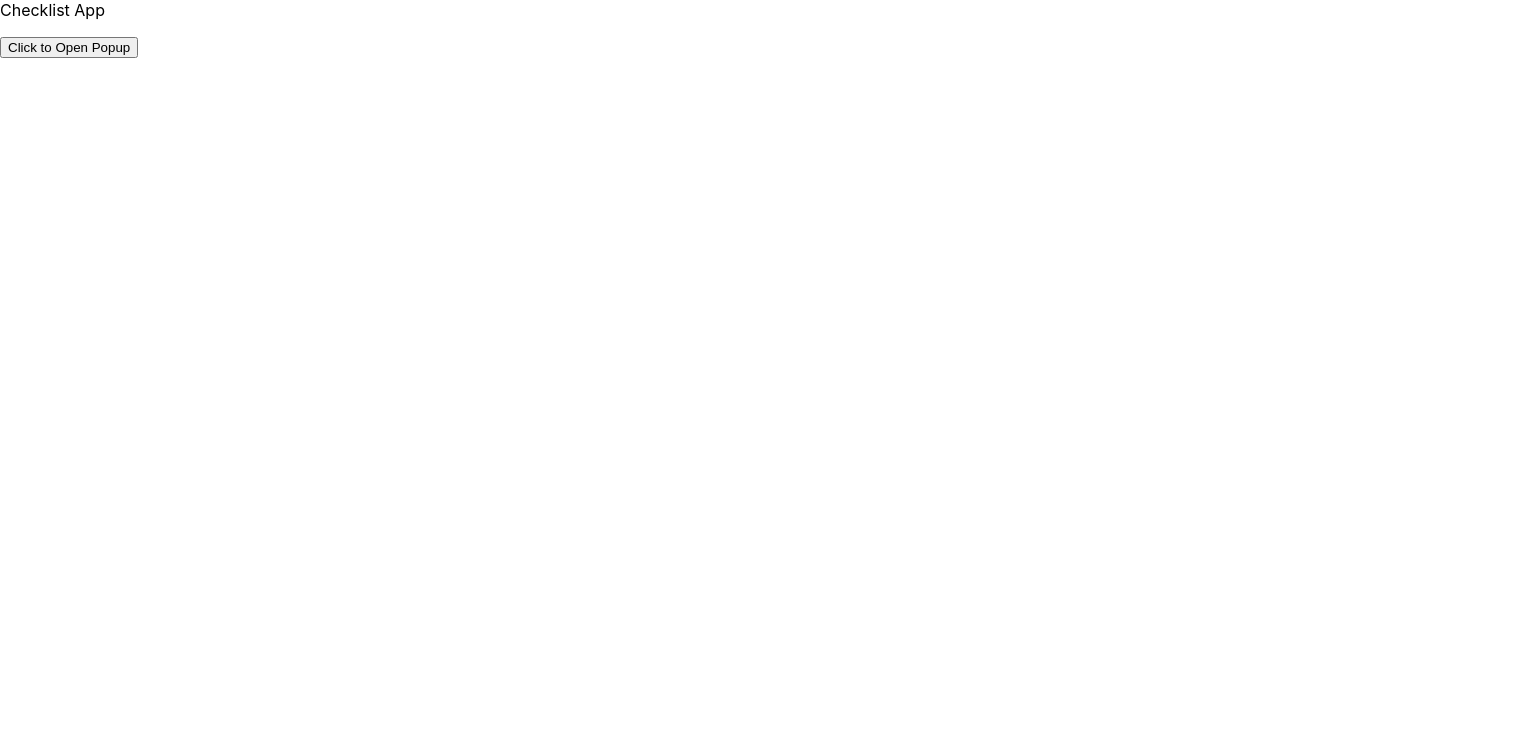
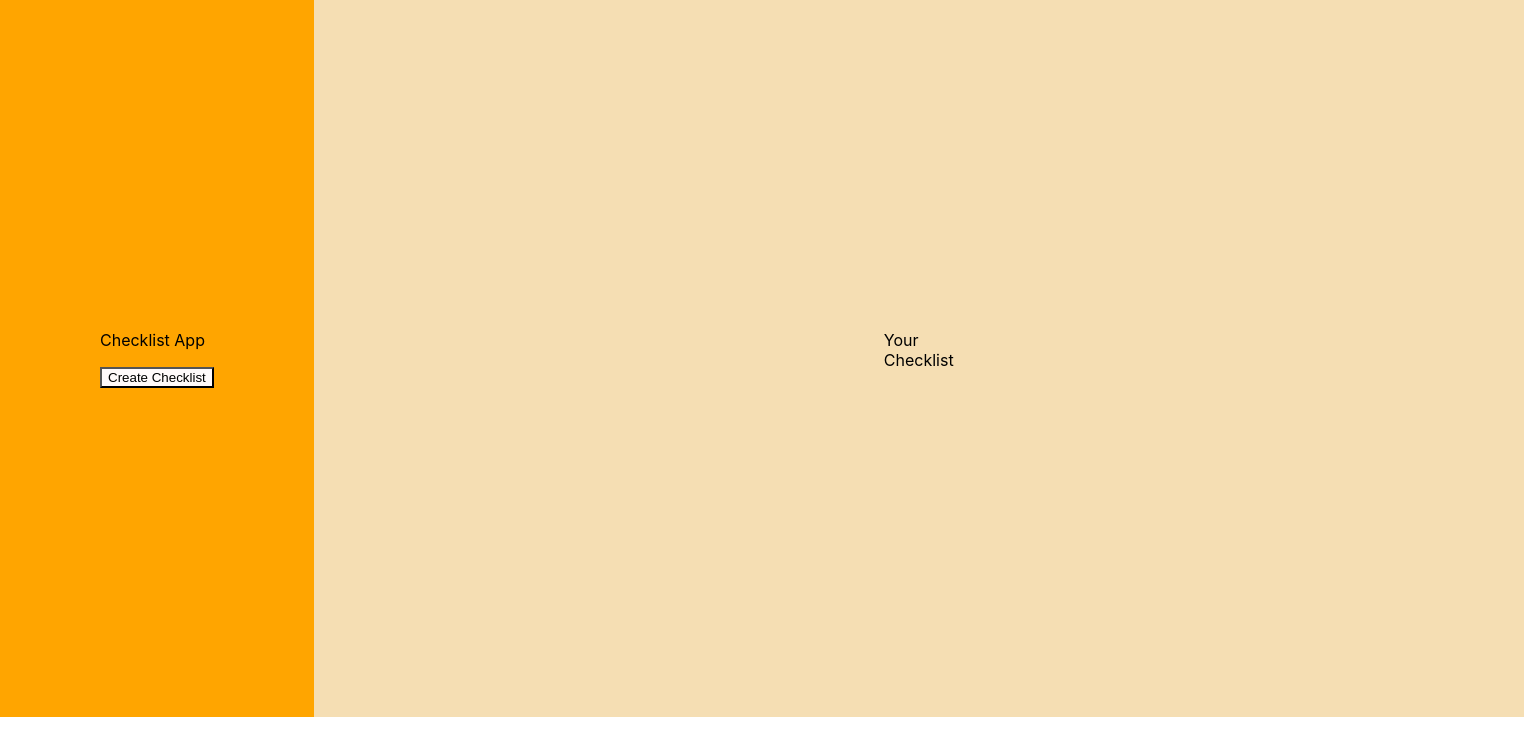
Before and after one commit to goksukaraca/projectJF, a React (Create React App) app: page / in a window 1280 px wide. Shown: the top 756 px of the page, 1524 px wide, since content can reach past the window. Built offline with nearby package versions, Linux system fonts and the light colour scheme; the HTML template or start-up script is replaced by a standard one.

Commit message:
css changes

```diff
--- a/src/App.js
+++ b/src/App.js
@@ -3,15 +3,16 @@ import PopupButton from "./components/PopupButton";
 
 function App() {
   return (
-    <div className="App">
-      <header className="App-header"> Checklist App
-      </header>
-      <p></p>
+    <div className="flex-container">
+      <div className="left-side">
+        <header className="app-header"> Checklist App
+          <p></p>
+        </header>
         <PopupButton />
-      <form>
-        <ul>
-        </ul>
-      </form>
+      </div>
+      <div className="right-side">
+        Your Checklist
+      </div>
     </div>
   );
 }
--- a/src/components/PopupButton.js
+++ b/src/components/PopupButton.js
@@ -10,10 +10,11 @@ const PopupButton = () => {
     }
 
     return (
-    <div>
+    <div >
         <input
+        className="popup-btn"
             type="button"
-            value="Click to Open Popup"
+            value="Create Checklist"
             onClick={togglePopup}
         />
         {isOpen && <Popup
--- a/src/components/SelectForm.js
+++ b/src/components/SelectForm.js
@@ -7,7 +7,7 @@ const SelectFrom = () => {
 
     const [data, setData] = useState([]);
     const [selectedList, setSelectedList] = useState([]);
-    const [name, setName] = useState(JSON.parse(localStorage.getItem('selectedList')));
+    const [name, setName] = useState('');
 
     useEffect(() => {
         fetch(`https://api.jotform.com/user/forms?apikey=${apiKey}&orderby=id`)
@@ -24,19 +24,17 @@ const SelectFrom = () => {
 
     const handleChange = e => {
         console.log(e);
-        localStorage.setItem(name, JSON.stringify(e));
+        localStorage.setItem(`${name}`, JSON.stringify(e));
         setSelectedList(e);
     }
 
     const handleSave = (event) => {
         event.preventDefault();
-        const lastSelected = JSON.parse(localStorage.getItem('name'));
-        setSelectedList(lastSelected);
         console.log(selectedList);
-        console.log(name);
-        //setName('');
-        //var keyName = window.localStorage.key(index);
-        console.log(JSON.stringify(localStorage.key('name')));
+        console.log(JSON.stringify(localStorage.key(`${name}`)));
+        let item = localStorage.getItem(`${name}`) !== null ? JSON.parse(localStorage.getItem(`${name}`)) : [];//nasıl localden value çekilir.
+        console.log(item);
+        item.map(element => console.log(element.label));
 
     }
         return(
--- a/src/index.css
+++ b/src/index.css
@@ -6,15 +6,38 @@ body {
   -webkit-font-smoothing: antialiased;
   -moz-osx-font-smoothing: grayscale;
 }
-
 code {
   font-family: source-code-pro, Menlo, Monaco, Consolas, 'Courier New',
     monospace;
 }
+.flex-container{
+  display: flex;
+  flex-direction: row;
+}
+.left-side{
+  display: flex;
+  background-color: orange;
+  padding: 329.5px 100px;
+  display: inline-block;
+  text-align: left;
+  flex-wrap: wrap;
+  flex-direction: row;
+}
+.right-side{
+  display: flex;
+  background-color: wheat;
+  padding: 329.5px 570px;
+  text-align:justify;
+}
+.app-header{
+  text-align: left;
+  justify-content: left;
+  text-size-adjust: 15px;
+}
+.popup-btn{
+  background-color:snow;
+}
 
-.App-Header {
-  text-align: left;
-}
 /* Popup style */
 .popup-box {
   position: fixed;
@@ -74,7 +97,3 @@ code {
   width: fit-content;
   height: 30px;
 }
-
-.divcls {
-  background-color: aqua;
-}
```
